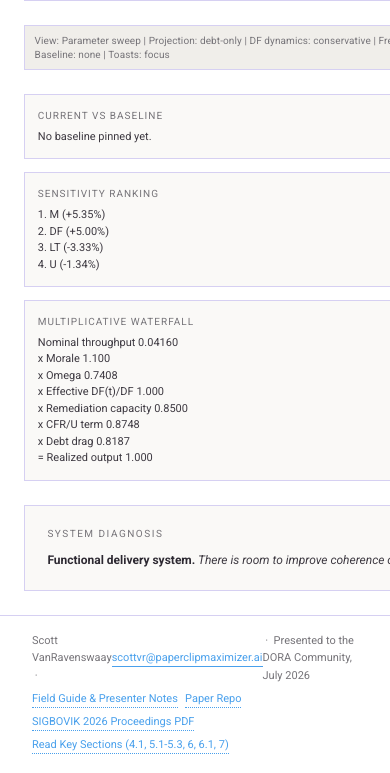
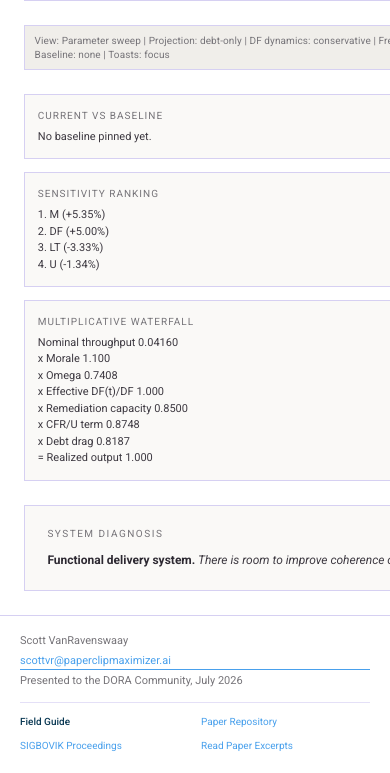
Before and after one commit to scottvr/GUM_of_Devops, a website: page DORA/gum-graph/index.html in a window 390 px wide. Shown: the part 2023-2796 px from the top of the page. Drawn offline with Linux system fonts and the light colour scheme; a web font is replaced by a local one.

Commit message:
footer fix

```diff
--- a/DORA/gum-graph/doragum.css
+++ b/DORA/gum-graph/doragum.css
@@ -80,7 +80,7 @@
   .paper-links {
     display: flex;
     flex-wrap: wrap;
-    gap: 0.45rem;
+    gap: 0.45rem 1.15rem;
     align-items: center;
   }
 
@@ -90,9 +90,9 @@
     background: none;
     color: var(--accent-dim);
     text-decoration: none;
-    border-bottom: 1px dotted var(--accent-dim);
+    border-bottom: 1px solid transparent;
     padding: 0;
-    font-size: 11px;
+    font-size: 10px;
     cursor: pointer;
     height: auto;
     line-height: 1.35;
@@ -102,6 +102,11 @@
     box-sizing: border-box;
     white-space: nowrap;
     font-family: inherit;
+  }
+
+  .paper-links .paper-link-primary {
+    color: var(--accent);
+    font-weight: 500;
   }
 
   .paper-links a:hover,
@@ -780,20 +785,20 @@
 
   footer {
     border-top: 1px solid var(--border);
-    padding: 1rem 2rem;
+    padding: 1.1rem 2rem 1.25rem;
     font-size: 11px;
     color: var(--text-dim);
-    display: flex;
-    justify-content: space-between;
+    display: grid;
+    grid-template-columns: minmax(0, 1fr);
+    gap: 0.8rem;
+  }
+
+  .footer-meta {
+    display: flex;
     align-items: center;
-    flex-wrap: nowrap;
-    gap: 0.5rem;
-  }
-
-  .footer-meta {
-    display: flex;
-    align-items: center;
-    min-height: 28px;
+    flex-wrap: wrap;
+    gap: 0.3rem 1.15rem;
+    line-height: 1.45;
   }
 
   .footer-meta a {
@@ -811,10 +816,40 @@
 
   footer a:hover { color: var(--accent); }
 
+  footer .paper-links {
+    padding-top: 0.75rem;
+    border-top: 1px solid color-mix(in srgb, var(--border), white 35%);
+  }
+
   @media (max-width: 980px) {
     footer {
-      flex-wrap: wrap;
-      align-items: flex-start;
+      padding-inline: 1.25rem;
+    }
+
+    footer .paper-links {
+      display: grid;
+      grid-template-columns: repeat(2, minmax(0, max-content));
+      justify-content: start;
+      column-gap: 1.5rem;
+      row-gap: 0.6rem;
+    }
+  }
+
+  @media (max-width: 560px) {
+    .footer-meta {
+      display: grid;
+      gap: 0.22rem;
+    }
+
+    footer .paper-links {
+      grid-template-columns: minmax(0, 1fr) minmax(0, 1fr);
+      column-gap: 0.75rem;
+    }
+
+    .paper-links a,
+    .paper-links button {
+      justify-content: flex-start;
+      white-space: normal;
     }
   }
 
--- a/DORA/gum-graph/index.html
+++ b/DORA/gum-graph/index.html
@@ -512,17 +512,16 @@
 
 <footer>
   <div class="footer-meta">
-    Scott VanRavenswaay &nbsp;·&nbsp;
+    <span>Scott VanRavenswaay</span>
     <a href="mailto:scottvr@paperclipmaximizer.ai">scottvr@paperclipmaximizer.ai</a>
-    &nbsp;·&nbsp;
-    Presented to the DORA Community, July 2026
+    <span>Presented to the DORA Community, July 2026</span>
   </div>
-  <div class="paper-links">
-    <a href="./README.html">Field Guide &amp; Presenter Notes</a>
-    <a href="https://github.com/scottvr/GUM_of_Devops/" target="_blank" rel="noopener noreferrer">Paper Repo</a>
-    <a href="https://sigbovik.org/2026/proceedings.pdf#page=897" target="_blank" rel="noopener noreferrer">SIGBOVIK 2026 Proceedings PDF</a>
-    <button type="button" id="action-read-key-sections" onclick="openKeySectionsModal()">Read Key Sections (4.1, 5.1-5.3, 6, 6.1, 7)</button>
-  </div>
+  <nav class="paper-links" aria-label="Project resources">
+    <a class="paper-link-primary" href="./README.html">Field Guide</a>
+    <a href="https://github.com/scottvr/GUM_of_Devops/" target="_blank" rel="noopener noreferrer">Paper Repository</a>
+    <a href="https://sigbovik.org/2026/proceedings.pdf#page=897" target="_blank" rel="noopener noreferrer">SIGBOVIK Proceedings</a>
+    <button type="button" id="action-read-key-sections" aria-label="Read key sections 4.1, 5.1 through 5.3, 6, 6.1, and 7" onclick="openKeySectionsModal()">Read Paper Excerpts</button>
+  </nav>
 </footer>
 
 <div class="toast-stack" id="toast-stack" aria-live="polite" aria-atomic="true"></div>
```
